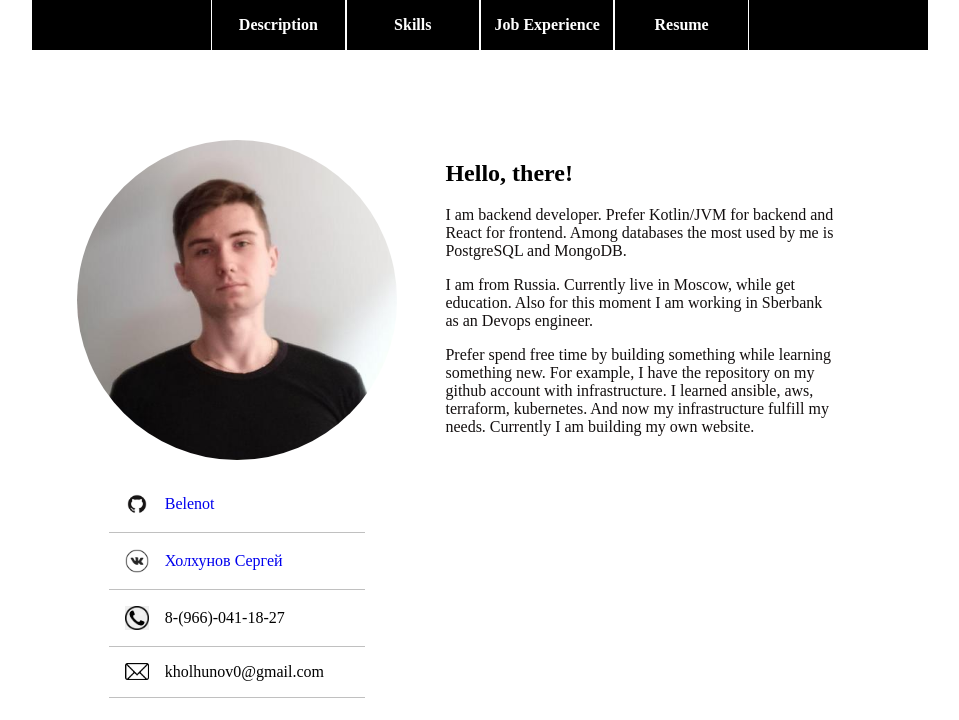
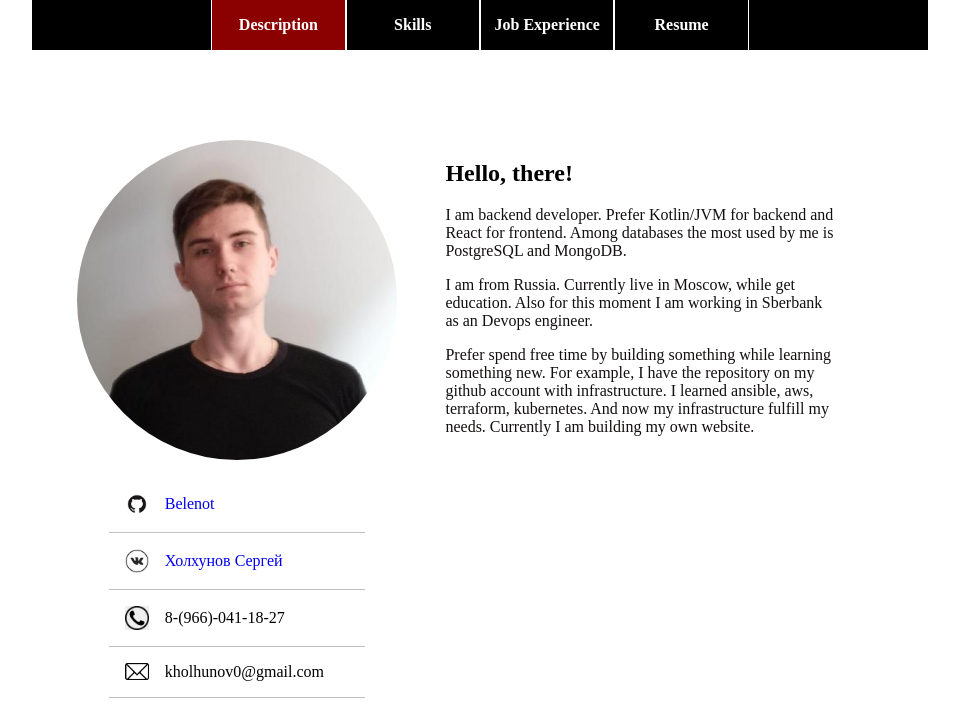
Before and after one commit to belenot/website, a React app in the folder ui/: page / in a window 1280 px wide. Shown: the top 720 px of the page, without its empty margins (160-1119 px from the left). Built offline with nearby package versions, Linux system fonts and the light colour scheme.

Commit message:
UI: Added, mark active button with color.

```diff
--- a/ui/src/App.js
+++ b/ui/src/App.js
@@ -26,7 +26,7 @@ function App() {
 
     return (
         <div>
-            <TopBar handleTopBarButton={handleTopBarButton} isExtended={isExtended} />
+            <TopBar handleTopBarButton={handleTopBarButton} isExtended={isExtended} page={page} />
             <Content page={page} />
         </div>
 
--- a/ui/src/TopBar.js
+++ b/ui/src/TopBar.js
@@ -1,6 +1,6 @@
 import React from 'react'
 
-function TopBar({ handleTopBarButton, isExtended }) {
+function TopBar({ handleTopBarButton, isExtended, page }) {
     return (
         <div className="top-bar">
             <div className="button menu-button" onClick={() => handleTopBarButton('ExtendedMenu')}>
@@ -8,10 +8,10 @@ function TopBar({ handleTopBarButton, isExtended }) {
                 <div></div>
                 <div></div>
             </div>
-            <div className={`button ${isExtended ? "" : "hidden-button"}`} onClick={() => handleTopBarButton('Description')}><p>Description</p></div>
-            <div className={`button ${isExtended ? "" : "hidden-button"}`} onClick={() => handleTopBarButton('Skills')}><p>Skills</p></div>
-            <div className={`button ${isExtended ? "" : "hidden-button"}`} onClick={() => handleTopBarButton('JobExperience')}><p>Job Experience</p></div>
-            <div className={`button ${isExtended ? "" : "hidden-button"}`} onClick={() => handleTopBarButton('Resume')}><p>Resume</p></div>
+            <div className={`button ${isExtended ? "" : "hidden-button"} ${page == "Description" ? "active-button" : ""}`} onClick={() => handleTopBarButton('Description')}><p>Description</p></div>
+            <div className={`button ${isExtended ? "" : "hidden-button"} ${page == "Skills" ? "active-button" : ""}`} onClick={() => handleTopBarButton('Skills')}><p>Skills</p></div>
+            <div className={`button ${isExtended ? "" : "hidden-button"} ${page == "JobExperience" ? "active-button" : ""}`} onClick={() => handleTopBarButton('JobExperience')}><p>Job Experience</p></div>
+            <div className={`button ${isExtended ? "" : "hidden-button"} ${page == "Resume" ? "active-button" : ""}`} onClick={() => handleTopBarButton('Resume')}><p>Resume</p></div>
         </div>
     )
 }
--- a/ui/src/index.scss
+++ b/ui/src/index.scss
@@ -1,6 +1,9 @@
 %base-paragraph {
     color: rgb(19, 15, 15);
 };
+
+$color1: darkred;
+
 
 $desktop: 1000px;
 $avatarWidth: 320px;
@@ -32,7 +35,7 @@ body {
         width: 100%;
         font-weight: bold;
         &:hover {
-            background-color: darkred;
+            background-color: $color1;
             cursor: pointer;
         };
         p {
@@ -50,6 +53,9 @@ body {
         }
         display: none;
     };
+    .active-button {
+        background-color: $color1;
+    }
     .menu-button {
         display: flex;
         flex-direction: column;
```
